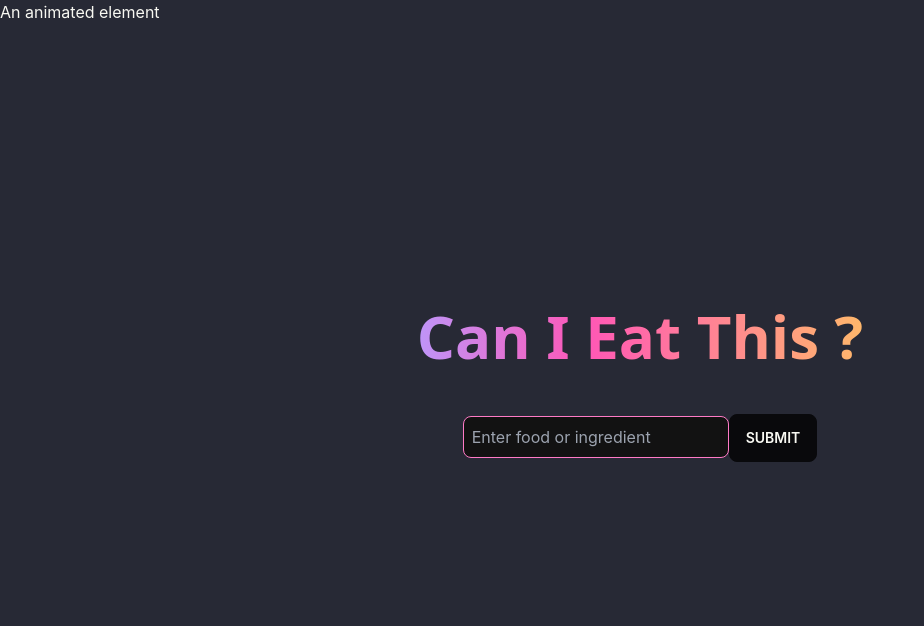
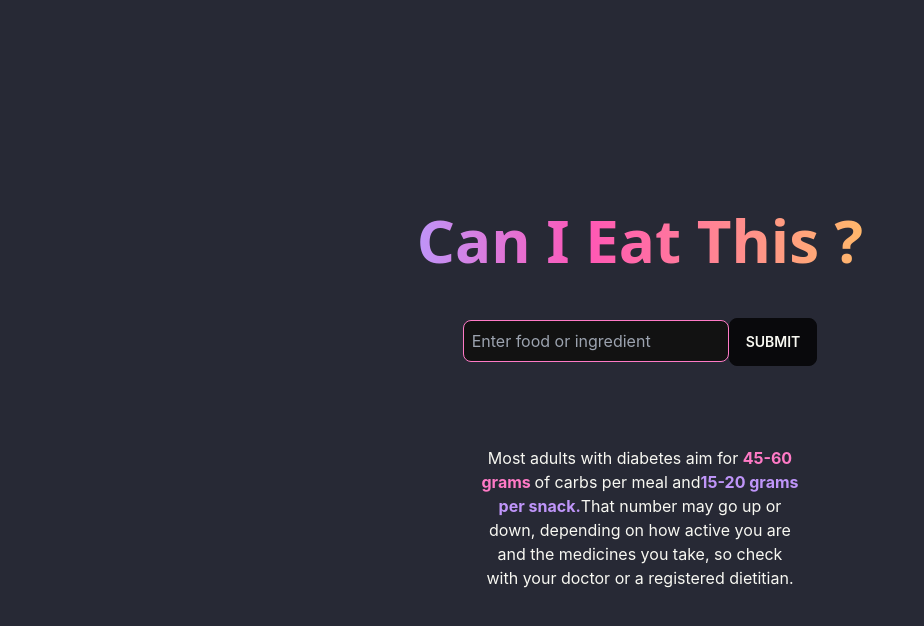
Before and after one commit to AndrewT-Tran/CanIEatThis-, a React (Create React App) app: page / in a window 1280 px wide. Shown: the top 626 px of the page, without its empty margins (0-924 px from the left). Built offline with nearby package versions, Linux system fonts and the light colour scheme; the HTML template or start-up script is replaced by a standard one.

Commit message:
modified:   src/App.css 	modified:   src/components/Search.jsx 	modified:   src/views/Main.jsx 	modified:   src/views/No.jsx 	modified:   src/views/NutritionTable.jsx 	modified:   src/views/Yes.jsx 	modified:   tailwind.config.js

```diff
--- a/src/App.css
+++ b/src/App.css
@@ -3367,6 +3367,14 @@ details.collapse summary::-webkit-details-marker {
   width: 50%;
 }
 
+.w-1\/4 {
+  width: 25%;
+}
+
+.w-3 {
+  width: 0.75rem;
+}
+
 .w-48 {
   width: 12rem;
 }
@@ -3515,6 +3523,11 @@ details.collapse summary::-webkit-details-marker {
   background-color: rgb(220 38 38 / var(--tw-bg-opacity));
 }
 
+.bg-red-900 {
+  --tw-bg-opacity: 1;
+  background-color: rgb(127 29 29 / var(--tw-bg-opacity));
+}
+
 .bg-rose-900 {
   --tw-bg-opacity: 1;
   background-color: rgb(136 19 55 / var(--tw-bg-opacity));
@@ -3648,6 +3661,11 @@ details.collapse summary::-webkit-details-marker {
 .text-xl {
   font-size: 1.25rem;
   line-height: 1.75rem;
+}
+
+.text-xs {
+  font-size: 0.75rem;
+  line-height: 1rem;
 }
 
 .font-bold {
--- a/src/components/Search.jsx
+++ b/src/components/Search.jsx
@@ -22,11 +22,11 @@ const Search = () => {
 	};
 
 	useEffect(() => {
-const onChange = (event) => {
-	if (event.target) {
-		setQuery(event.target.value);
-	}
-};
+		const onChange = (event) => {
+			if (event.target) {
+				setQuery(event.target.value);
+			}
+		};
 		const delayDebounceFn = setTimeout(() => {
 			onChange(query);
 		}, 1000);
@@ -80,7 +80,18 @@ const onChange = (event) => {
 							/>
 						)
 					) : null}
-					{results ? <NutritionTable results={results} /> : null}
+					{/* {results ? <NutritionTable results={results} /> : null} */}
+				</div>
+				<div className="text-md text-center mx-auto w-1/4 ">
+					Most adults with diabetes aim for{" "}
+					<span className="text-primary font-bold">45-60 grams </span> of carbs
+					per meal and
+					<span className="text-secondary font-bold">
+						15-20 grams per snack.
+					</span>
+					That number may go up or down, depending on how active you are and the
+					medicines you take, so check with your doctor or a registered
+					dietitian.{" "}
 				</div>
 			</div>
 		</>
--- a/src/views/Main.jsx
+++ b/src/views/Main.jsx
@@ -13,7 +13,7 @@ const Main = () => {
 	}, []);
 	return (
 		<div>
-			<h1 class="animate__animated animate__bounce">An animated element</h1>
+
 			{searchHistory.length > 0 && (
 				<div>
 					<h2>Search history:</h2>
@@ -24,10 +24,12 @@ const Main = () => {
 					</ul>
 				</div>
 			)}
+
 			<Routes>
 				<Route path="/" element={<Search />} />
-				<Route path="/nutrition/:id" element={<NutritionTable />} />
+				<Route path="/nutritison/:id" element={<NutritionTable />} />
 			</Routes>
+
 		</div>
 	);
 };
--- a/src/views/No.jsx
+++ b/src/views/No.jsx
@@ -2,6 +2,9 @@ import React, { useState } from "react";
 import NutritionTable from "./NutritionTable";
 
 const No = ({ sugars, query, carbs, calories, submitClick }) => {
+		function handleClick() {
+		window.location.href = "/";
+	}
 	const [showDetails, setShowDetails] = useState(false); // new state variable
 	const [results, setResults] = useState(null); // new state variable
 
@@ -22,10 +25,10 @@ const No = ({ sugars, query, carbs, calories, submitClick }) => {
 			<div className="animate__animated animate__backInRight">
 				<div className="w-full mx-auto text-deanger opacity-50 m-2">
 					<div className="card w-96 bg-danger selection:bg-opacity-30">
-						<div className="card-body">
+						<div className="card-body bg-red-500">
 							<h2 className="card-title font-light text-center font-sans text-2xl text-red-200">
 								<span className="text-3xl text-center font-semibold text-red-950">
-									Nah!
+									Nah!s
 								</span>{" "}
 								you should think twice!
 							</h2>
@@ -36,7 +39,7 @@ const No = ({ sugars, query, carbs, calories, submitClick }) => {
 							<div className="card-actions justify-end">
 								<button
 									onClick={submitClick}
-									className="text-white btn glass bg-emerald-900 bg-opacity-70 font-light "
+									className="text-white btn glass bg-red-900 bg-opacity-70 font-light "
 								>
 									Search Again
 								</button>
@@ -45,7 +48,7 @@ const No = ({ sugars, query, carbs, calories, submitClick }) => {
 										setShowDetails(true);
 										fetchNutritionData();
 									}}
-									className="text-white btn glass bg-emerald-900 bg-opacity-70 font-light ml-2"
+									className="text-white btn glass bg-red-900 bg-opacity-70 font-light ml-2"
 								>
 									Show Details
 								</button>
--- a/src/views/NutritionTable.jsx
+++ b/src/views/NutritionTable.jsx
@@ -50,7 +50,7 @@ const NutritionTable = ({ results }) => {
 			<tbody className="text-xl font-lighttext-secondary-focus">
 				{nutrients.map((nutrient) => (
 					<tr key={nutrient.name}>
-						<thead className="text-2xl text-primary-focus">
+						<thead className="text-2xl text-black">
 							<td>{nutrient.name}</td>
 						</thead>
 						{nutrient.quantity !== undefined ? (
@@ -58,12 +58,12 @@ const NutritionTable = ({ results }) => {
 								<td className="text-neutral-300">
 									{nutrient.quantity.toFixed(2)}
 								</td>
-								<td className="text-secondary">{nutrient.unit}</td>
+								<td className="text-neutral-800">{nutrient.unit}</td>
 							</>
 						) : (
 							<>
 								<td className="text-neutral-300">NA</td>
-								<td className="text-secondary">NA</td>
+								<td className="text-neutral-800">NA</td>
 							</>
 						)}
 					</tr>
--- a/src/views/Yes.jsx
+++ b/src/views/Yes.jsx
@@ -36,7 +36,7 @@ const Yes = ({ sugars, query, carbs, calories }) => {
 							</h3>
 
 							<p className="text-center text-xl emphasis">
-								Diabetics fact goes here ,
+
 								<span className="font-semibold uppercase text-primary-focus">
 									{" "}
 									{query}{" "}
--- a/tailwind.config.js
+++ b/tailwind.config.js
@@ -2,10 +2,18 @@
 module.exports = {
 	content: ["./src/**/*.{html,js,jsx,css}"],
 	theme: {
-		extend: {},
+		extend: {
+			screens: {
+				sm: "640px",
+				md: "768px",
+				lg: "1024px",
+				xl: "1280px",
+				"2xl": "1536px",
+			},
+		},
 	},
 	plugins: [require("daisyui")],
 	daisyui: {
-		themes: ['dracula','holloween'],
+		themes: ["dracula", "holloween"],
 	},
 };
```
